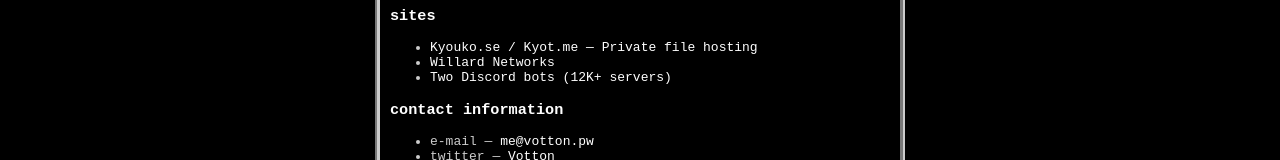
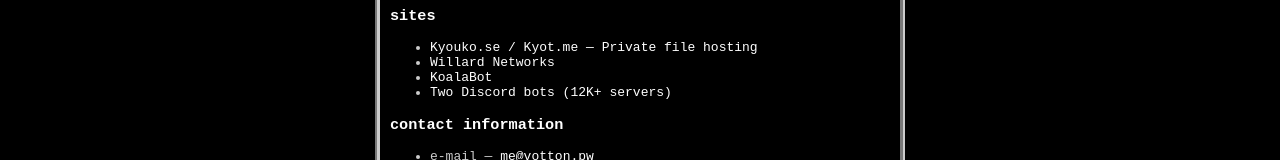
Before and after one commit to VottonDev/vottondev.github.io, a Next.js app: page / in a window 1280 px wide. Shown: the part 221-381 px from the top of the page. Built offline with nearby package versions, Linux system fonts and the light colour scheme.

Commit message:
Add KoalaBot

```diff
--- a/pages/index.js
+++ b/pages/index.js
@@ -121,6 +121,9 @@ export default function Home() {
           <a href="https://willard.network">Willard Networks</a>
         </li>
         <li>
+          <a href="https://koalabot.uk">KoalaBot</a>
+        </li>
+        <li>
           <a href="https://top.gg/user/3553584536979439616">
             Two Discord bots (12K+ servers)
           </a>
```
